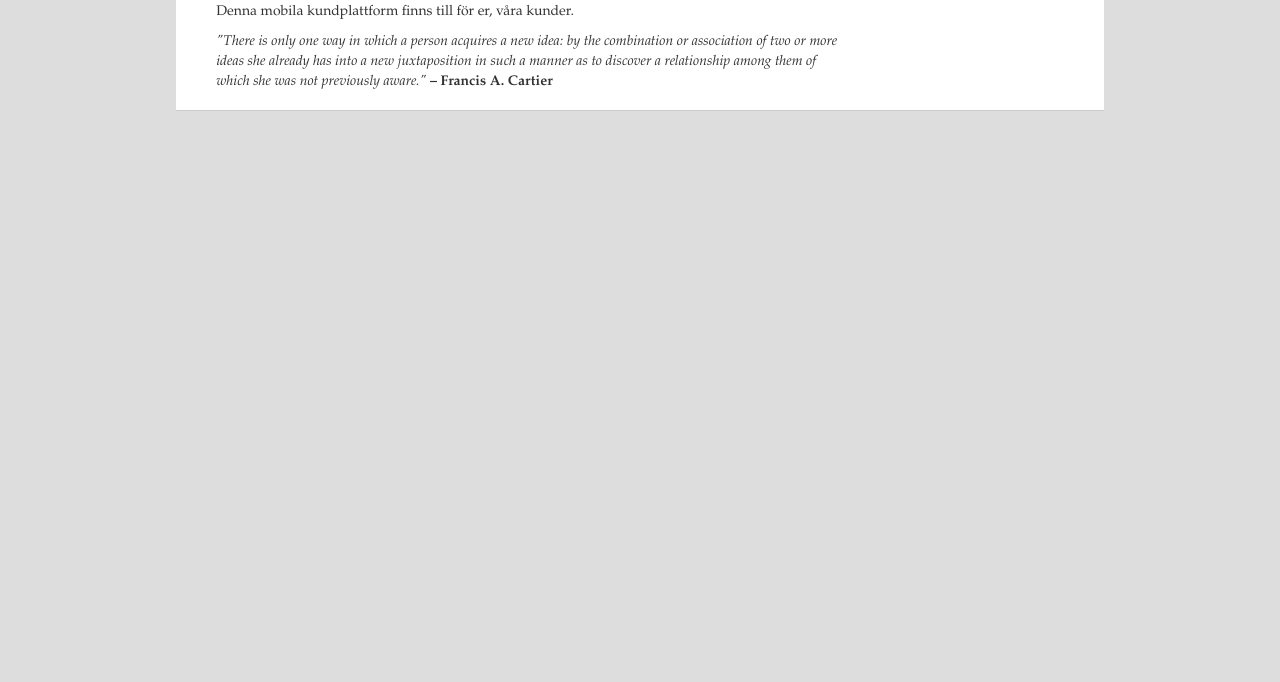
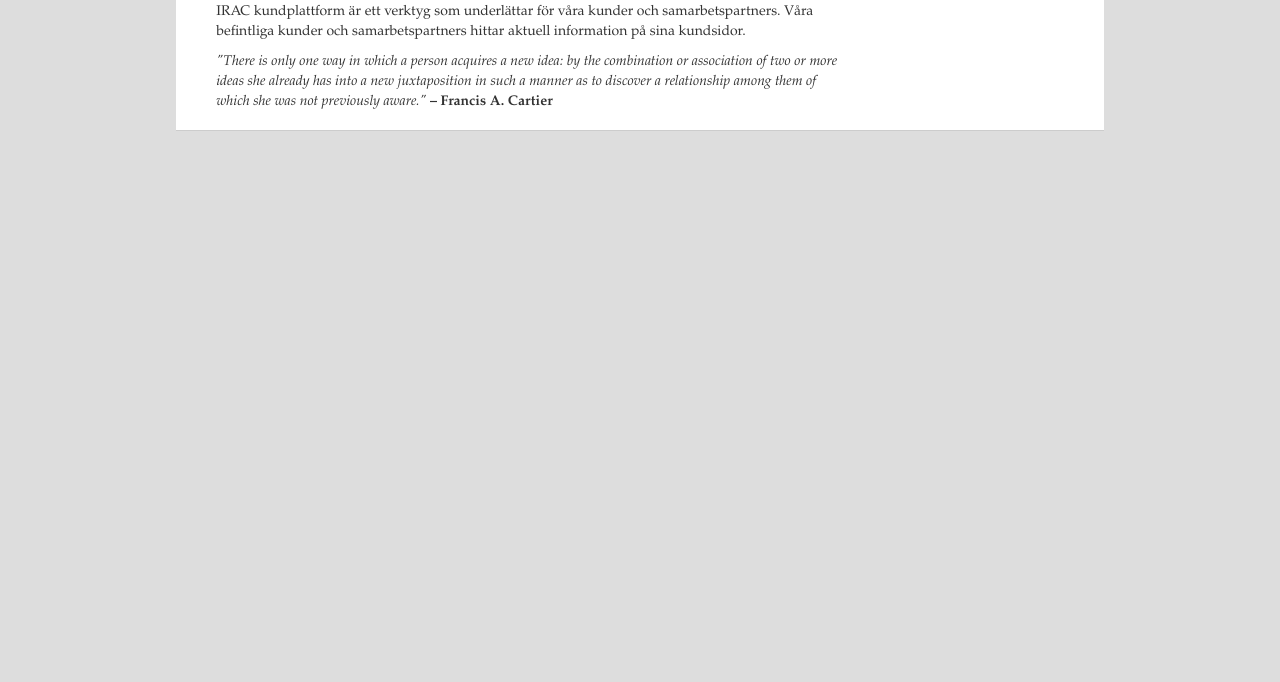
Before and after one commit to alexicon79/IRAC_kundplattform, a plain HTML site: page index.html in a window 1280 px wide. Shown: the part 118-800 px from the top of the page. Drawn offline with nearby package versions, Linux system fonts and the light colour scheme.

Commit message:
infotext
added info on indexpage

Signed-off-by: Alexander Hall <ah@alxhall.se>

```diff
--- a/index.html
+++ b/index.html
@@ -121,7 +121,7 @@
             <h3>Välkommen till IRAC</h3>
             </header>
 
-            <p>Denna mobila kundplattform finns till för er, våra kunder. </p>
+            <p>IRAC kundplattform är ett verktyg som underlättar för våra kunder och samarbetspartners. Våra befintliga kunder och samarbetspartners hittar aktuell information på sina kundsidor.</p>
 
             <p><em>"There is only one way in which a person acquires a new idea: by the combination or association of two or more ideas she already has into a new juxtaposition in such a manner as to discover a relationship among them of which she was not previously aware."</em> <strong>– Francis A. Cartier</strong></p>
 
```
